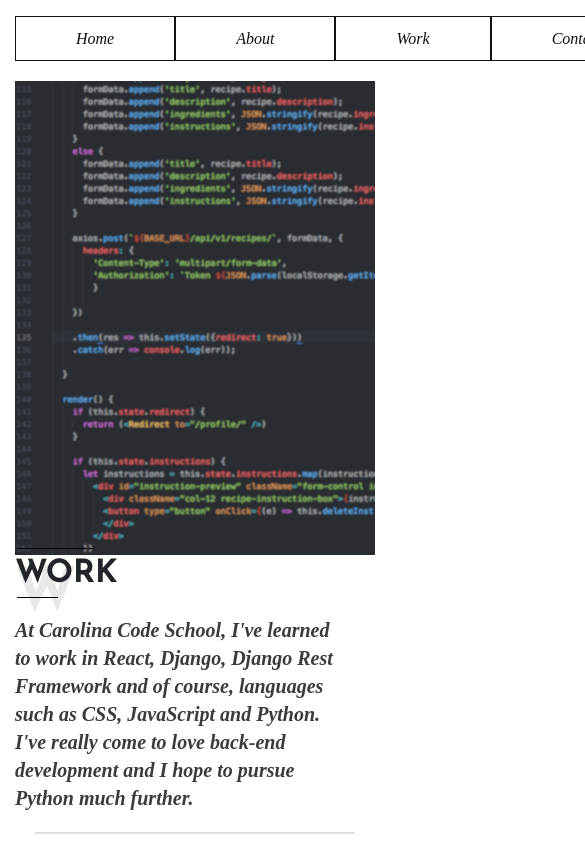
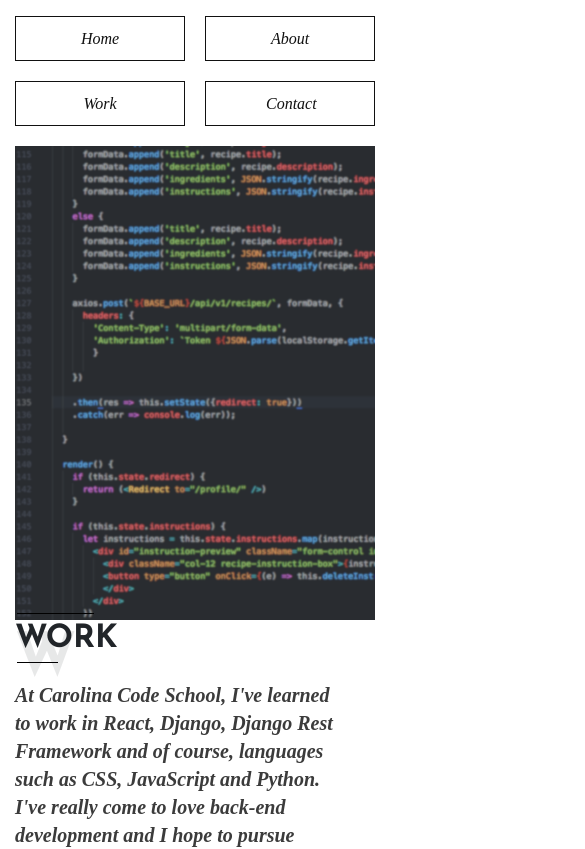
Before and after one commit to ramonaspence/portfolio-v2, a React (Create React App) app: page /work in a window 390 px wide. Shown: the top 849 px of the page, 585 px wide, since content can reach past the window. Built offline with nearby package versions, Linux system fonts and the light colour scheme.

Commit message:
navbar now wraps at 425px breakpoint

```diff
--- a/src/App.css
+++ b/src/App.css
@@ -20,6 +20,7 @@ a {
 #navbar {
 	display: flex;
 	justify-content: space-between;
+	flex-wrap: wrap;
 	padding-top: 1rem;
 
 }
@@ -165,9 +166,9 @@ footer{
 }
 
 .btn{
-	padding: 10px 60px;
+	padding: .625rem 3.75rem;
 	height: 45px;
-	font-size: 16px;
+	font-size: 1rem;
 }
 
 .btn-group-vertical{
--- a/src/components/nav.js
+++ b/src/components/nav.js
@@ -8,7 +8,7 @@ class Nav extends Component {
     render() {
         return(
             <div className="row no-gutters">
-          <div id="navbar" className="col-12 custom_btn animated slideinright">
+          <div id="navbar" className="col-lg-12 custom_btn animated slideinright">
             <Link to="/" className="btn btn-rabbit back">Home</Link>
             <Link to="/about/" className="btn btn-rabbit back">About</Link>
             <Link to="/work/" className="btn btn-rabbit back">Work</Link>
```
